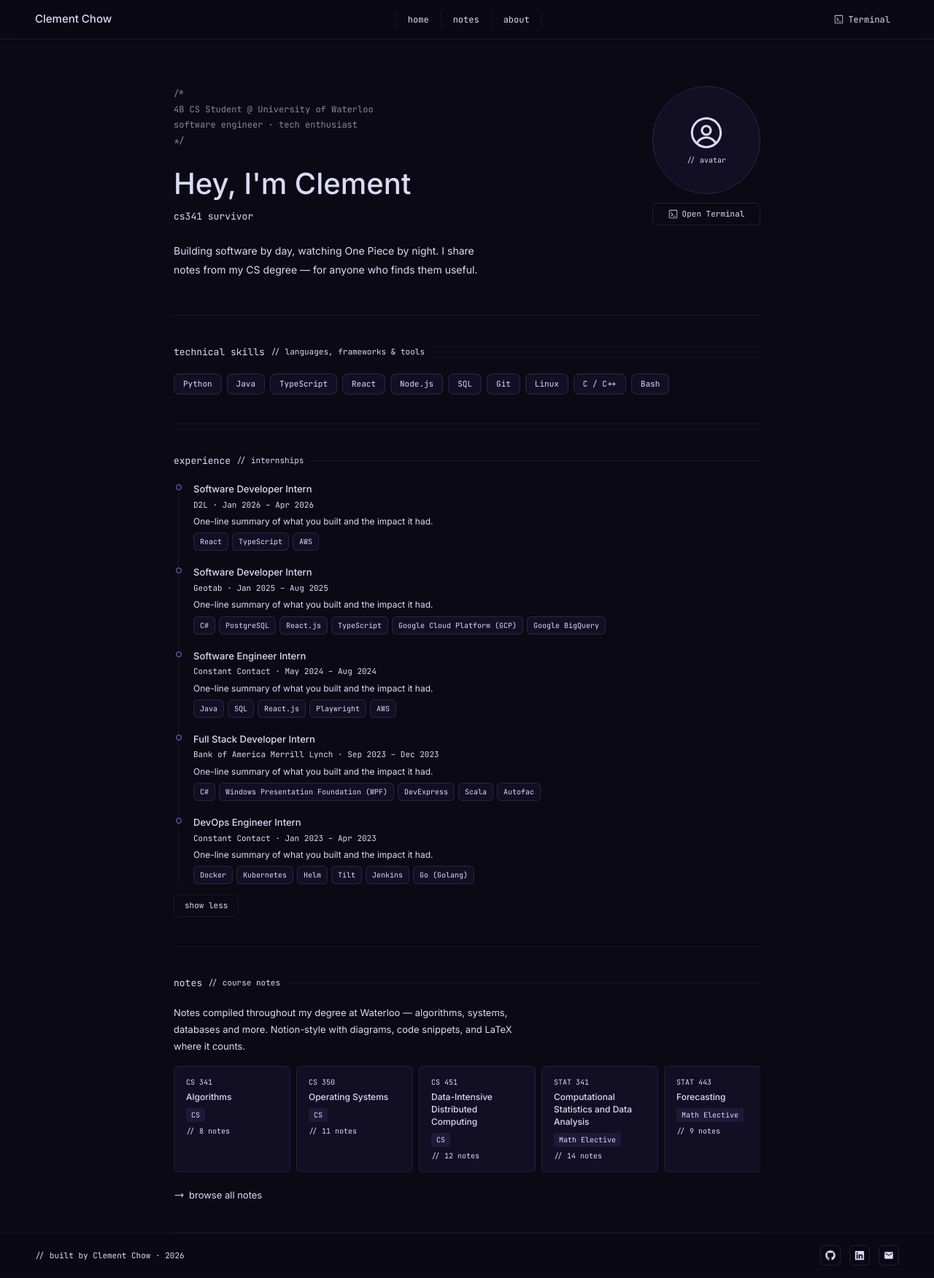
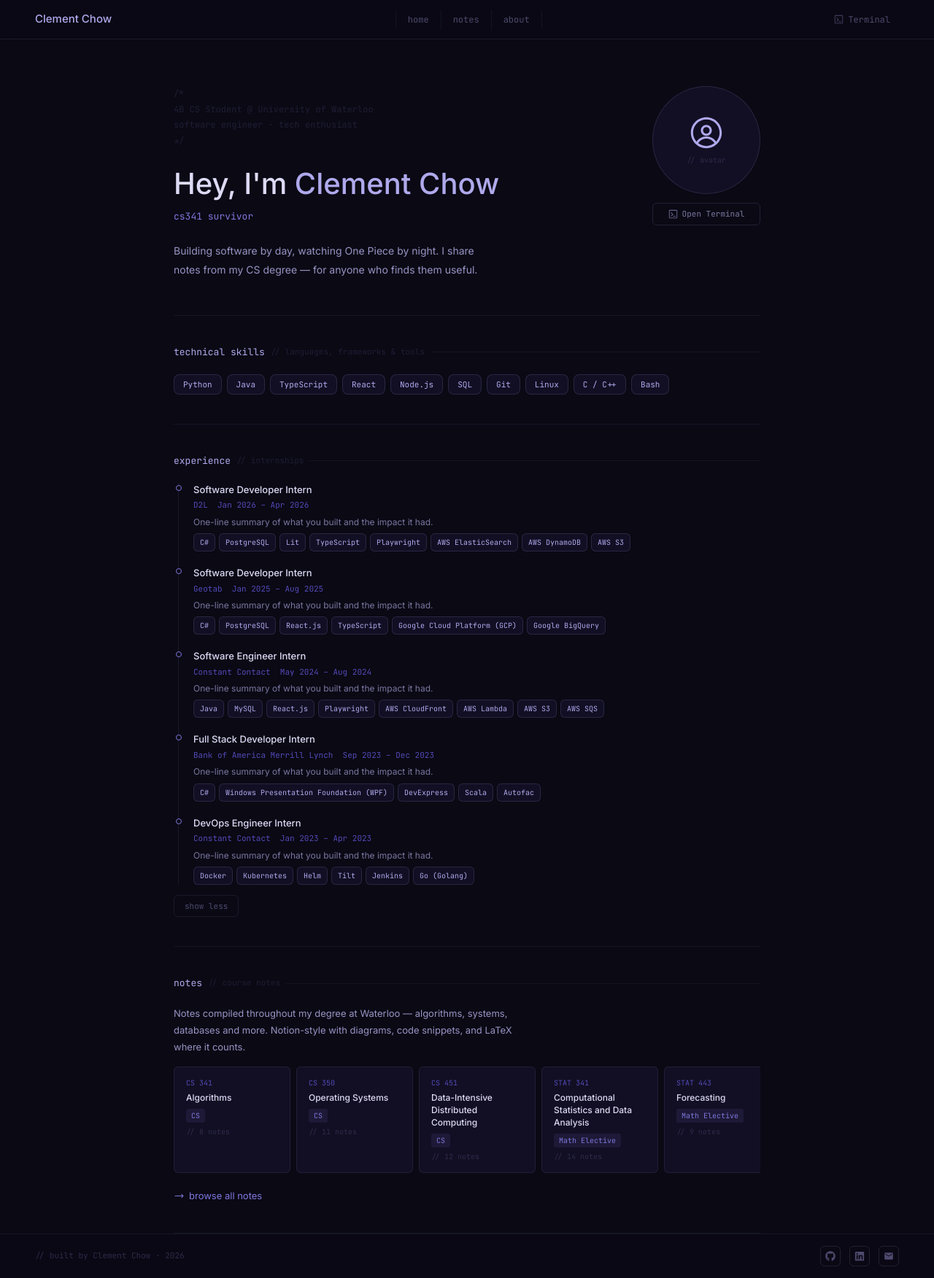
Before and after one commit to ClementNC/personal-portfolio, a Next.js app: page / in a window 1280 px wide. Shown: the whole page at 73% size. Built offline with nearby package versions, Linux system fonts and the light colour scheme.

Commit message:
CSS styles were previously not applied at all due to formatting issue

```diff
--- a/src/components/home/ExperienceList.tsx
+++ b/src/components/home/ExperienceList.tsx
@@ -22,13 +22,13 @@ function ExperienceItem({ entry }: ExperienceItemProps) {
       {/* Timeline node — bg matches page so the border-left line appears to pass behind it */}
       <div className="absolute left-[-4.5px] top-[3px] w-2 h-2 rounded-full bg-[var(--bg)] [border:1.5px_solid_var(--accent-mid)]" />
 
-      <p className="text-[13px] font-medium text-[--text-primary]">
+      <p className="text-[13px] font-medium text-(--text-primary)">
         {entry.role}
       </p>
-      <p className="font-mono text-[11px] text-[--accent-dark] mt-[3px]">
-        {entry.company}&nbsp;·&nbsp;{entry.period}
+      <p className="font-mono text-[11px] text-(--accent-dark) mt-[3px]">
+        {entry.company}&nbsp;&nbsp;{entry.period}
       </p>
-      <p className="text-[12px] text-[--text-muted] mt-[5px] leading-[1.6]">
+      <p className="text-[12px] text-(--text-muted) mt-[5px] leading-[1.6]">
         {entry.description}
       </p>
       <div className="flex flex-wrap gap-[5px] mt-[6px]">
@@ -54,7 +54,7 @@ export function ExperienceList() {
       ref={ref}
       className="fade-in py-10 [border-bottom:0.5px_solid_rgba(175,169,236,0.07)]"
     >
-      <SectionHeader title="experience" comment="// internships" />
+      <SectionHeader title="experience" comment="internships" />
 
       {/* Timeline — border-left forms the vertical line */}
       <div className="[border-left:0.5px_solid_rgba(175,169,236,0.1)] ml-[6px]">
@@ -79,7 +79,7 @@ export function ExperienceList() {
       {hidden.length > 0 && (
         <button
           onClick={() => setExpanded((prev) => !prev)}
-          className="font-mono inline-flex items-center gap-[6px] mt-[14px] [border:0.5px_solid_rgba(175,169,236,0.10)] rounded-[6px] px-[14px] py-[6px] text-[11px] text-[--text-dim] hover:text-[--accent] hover:[border-color:rgba(175,169,236,0.25)] transition-colors duration-150 cursor-pointer"
+          className="font-mono inline-flex items-center gap-[6px] mt-[14px] [border:0.5px_solid_rgba(175,169,236,0.10)] rounded-[6px] px-[14px] py-[6px] text-[11px] text-(--text-dim) hover:text-(--accent) hover:[border-color:rgba(175,169,236,0.25)] transition-colors duration-150 cursor-pointer"
         >
           <span>{expanded ? "show less" : `show ${hidden.length} more`}</span>
         </button>
--- a/src/components/home/Hero.tsx
+++ b/src/components/home/Hero.tsx
@@ -32,12 +32,12 @@ export function Hero() {
         />
 
         {/* Name heading */}
-        <h1 className="text-[40px] font-medium text-[--text-primary] leading-[1.15] mb-3">
-          Hey, I'm <span className="text-[--accent]">Clement</span>
+        <h1 className="text-[40px] font-medium text-(--text-primary) leading-[1.15] mb-3">
+          Hey, I'm <span className="text-(--accent)">Clement Chow</span>
         </h1>
 
         {/* Typewriter row */}
-        <div className="font-mono text-[13px] text-[--accent-mid] flex items-center min-h-[20px] mb-6">
+        <div className="font-mono text-[13px] text-(--accent-mid) flex items-center min-h-[20px] mb-6">
           <TypeAnimation
             sequence={typewriterSequence}
             speed={{
@@ -55,9 +55,9 @@ export function Hero() {
         </div>
 
         {/* Blurb */}
-        <p className="text-[14px] text-[--text-muted] leading-[1.9] max-w-[420px]">
+        <p className="text-[14px] text-(--text-body) leading-[1.9] max-w-[420px]">
           Building software by day, watching One Piece by night.{" "}
-          <span className="text-[--text-body]">
+          <span className="text-(--text-body)">
             I share notes from my CS degree — for anyone who finds them useful.
           </span>
         </p>
@@ -67,8 +67,8 @@ export function Hero() {
       <div className="flex flex-col items-end gap-3 shrink-0">
         {/* Avatar circle */}
         <div className="w-[148px] h-[148px] rounded-full bg-[var(--bg-card)] [border:0.5px_solid_rgba(175,169,236,0.15)] flex flex-col items-center justify-center gap-[6px]">
-          <RxAvatar size={48} className="text-[--accent]" />
-          <span className="font-mono text-[10px] text-[--accent-ghost]">
+          <RxAvatar size={48} className="text-(--accent)" />
+          <span className="font-mono text-[10px] text-(--accent-ghost)">
             // avatar
           </span>
         </div>
@@ -76,7 +76,7 @@ export function Hero() {
         {/* Open terminal button — opens in fullscreen for an immersive entry */}
         <button
           onClick={() => openTerminal("fullscreen")}
-          className="w-[148px] py-[6px] flex items-center justify-center gap-[6px] font-mono text-[11px] text-[--text-muted] rounded-[6px] [border:0.5px_solid_rgba(175,169,236,0.15)] hover:[border-color:rgba(175,169,236,0.28)] hover:text-[--accent] transition-colors duration-[180ms] ease-linear cursor-pointer"
+          className="w-[148px] py-[6px] flex items-center justify-center gap-[6px] font-mono text-[11px] text-(--text-muted) rounded-[6px] [border:0.5px_solid_rgba(175,169,236,0.15)] hover:[border-color:rgba(175,169,236,0.28)] hover:text-(--accent) transition-colors duration-[180ms] ease-linear cursor-pointer"
         >
           <VscTerminal size={13} />
           Open Terminal
--- a/src/components/home/NotesPreview.tsx
+++ b/src/components/home/NotesPreview.tsx
@@ -18,12 +18,12 @@ function NoteCard({ card }: NoteCardProps) {
       href={card.href}
       className="flex-shrink-0 w-[160px] bg-[var(--bg-card)] [border:0.5px_solid_rgba(175,169,236,0.1)] hover:[border-color:rgba(175,169,236,0.28)] rounded-[6px] px-4 py-[14px] transition-colors duration-200 cursor-pointer"
     >
-      <p className="font-mono text-[10px] text-[--accent-dark] mb-[5px]">{card.file}</p>
-      <p className="text-[12px] font-medium text-[--text-primary] leading-[1.4]">{card.title}</p>
-      <span className="inline-block font-mono text-[10px] px-[7px] py-[2px] rounded-[3px] bg-[rgba(127,119,221,0.1)] text-[--accent-mid] mt-[6px]">
+      <p className="font-mono text-[10px] text-(--accent-dark) mb-[5px]">{card.file}</p>
+      <p className="text-[12px] font-medium text-(--text-primary) leading-[1.4]">{card.title}</p>
+      <span className="inline-block font-mono text-[10px] px-[7px] py-[2px] rounded-[3px] bg-[rgba(127,119,221,0.1)] text-(--accent-mid) mt-[6px]">
         {card.tag}
       </span>
-      <p className="font-mono text-[10px] text-[--accent-ghost] mt-[5px]">
+      <p className="font-mono text-[10px] text-(--accent-ghost) mt-[5px]">
         {`// ${card.count} notes`}
       </p>
     </Link>
@@ -40,13 +40,10 @@ export function NotesPreview() {
       ref={ref}
       className="fade-in py-10 [border-bottom:0.5px_solid_rgba(175,169,236,0.07)]"
     >
-      <SectionHeader title="notes" comment="// course notes" />
+      <SectionHeader title="notes" comment="course notes" />
 
-      <p className="text-[13px] text-[--text-muted] leading-[1.75] mb-4 max-w-[500px]">
-        Notes compiled throughout my degree at Waterloo — algorithms, systems, databases and more.{" "}
-        <span className="text-[--text-body]">
-          Notion-style with diagrams, code snippets, and LaTeX where it counts.
-        </span>
+      <p className="text-[13px] text-(--text-body) leading-[1.75] mb-4 max-w-[500px]">
+        Notes compiled throughout my degree at Waterloo — algorithms, systems, databases and more. Notion-style with diagrams, code snippets, and LaTeX where it counts.
       </p>
 
       {/* Horizontal scroll — custom scrollbar to match the design system */}
@@ -58,7 +55,7 @@ export function NotesPreview() {
 
       <Link
         href="/notes"
-        className="inline-block mt-[14px] text-[13px] text-[--accent-mid] hover:text-[--accent] transition-colors duration-150"
+        className="inline-block mt-[14px] text-[13px] text-(--accent-mid) hover:text-(--accent) transition-colors duration-150"
       >
         <HiArrowLongRight size={15} className="inline mr-[6px] translate-y-[-1px]" />browse all notes
       </Link>
--- a/src/components/home/Skills.tsx
+++ b/src/components/home/Skills.tsx
@@ -15,7 +15,7 @@ export function Skills() {
     >
       <SectionHeader
         title="technical skills"
-        comment="// languages, frameworks & tools"
+        comment="languages, frameworks & tools"
       />
       <div className="flex flex-wrap gap-[7px]">
         {SKILLS.map((skill) => (
--- a/src/components/home/Terminal.tsx
+++ b/src/components/home/Terminal.tsx
@@ -154,7 +154,7 @@ function TerminalWindow({
           </button>
         </div>
 
-        <span className="font-mono text-[11px] text-[--text-dim]">
+        <span className="font-mono text-[11px] text-(--text-dim)">
           {currentPath}
         </span>
 
--- a/src/components/ui/Comment.tsx
+++ b/src/components/ui/Comment.tsx
@@ -17,7 +17,7 @@ export function Comment({
   style = "line",
   className = "",
 }: CommentProps) {
-  const base = `font-mono text-[--accent-ghost] opacity-60 leading-[1.8] ${className}`;
+  const base = `font-mono text-(--accent-ghost) opacity-60 leading-[1.8] ${className}`;
 
   if (style === "line") {
     return (
--- a/src/components/ui/Footer.tsx
+++ b/src/components/ui/Footer.tsx
@@ -4,13 +4,13 @@ import { MdEmail } from "react-icons/md";
 import { SITE_NAME, SITE_YEAR, SOCIAL_LINKS } from "@/constants/site";
 
 const ICON_LINK_CLASSES =
-  "flex items-center justify-center w-7 h-7 rounded-md border-[0.5px] border-white/[0.10] text-[--text-dim] transition-colors duration-150 hover:text-[--accent] hover:border-white/[0.28]";
+  "flex items-center justify-center w-7 h-7 rounded-md border-[0.5px] border-white/[0.10] text-(--text-dim) transition-colors duration-150 hover:text-(--accent) hover:border-white/[0.28]";
 
 export function Footer() {
   return (
     <footer className="bottom-0 flex items-center justify-between px-12 py-4 border-t-[0.5px] border-white/[0.06] bg-[rgba(10,9,20,0.6)] backdrop-blur-md">
       {/* Left — credit */}
-      <span className="font-mono text-[11px] text-[--accent-ghost]">
+      <span className="font-mono text-[11px] text-(--accent-ghost)">
         // built by {SITE_NAME} · {SITE_YEAR}
       </span>
 
--- a/src/components/ui/Nav.tsx
+++ b/src/components/ui/Nav.tsx
@@ -23,7 +23,7 @@ export function Nav() {
       <Link
         href="/"
         onClick={handleNameClick}
-        className="text-[15px] font-medium text-[--accent] hover:opacity-80 transition-opacity duration-150"
+        className="text-[15px] font-medium text-(--accent) hover:opacity-80 transition-opacity duration-150"
       >
         {SITE_NAME}
       </Link>
@@ -36,7 +36,7 @@ export function Nav() {
             <Link
               key={link.href}
               href={link.href}
-              className={`inline-flex items-center font-mono text-[12px] px-[16px] py-[4px] transition-colors duration-[150ms] [border-left:0.5px_solid_rgba(175,169,236,0.07)] text-[--text-dim] hover:text-[--accent] hover:bg-[rgba(175,169,236,0.05)] ${isLast ? "[border-right:0.5px_solid_rgba(175,169,236,0.07)]" : ""}`}
+              className={`inline-flex items-center font-mono text-[12px] px-[16px] py-[4px] transition-colors duration-[150ms] [border-left:0.5px_solid_rgba(175,169,236,0.07)] text-(--text-dim) hover:text-(--accent) hover:bg-[rgba(175,169,236,0.05)] ${isLast ? "[border-right:0.5px_solid_rgba(175,169,236,0.07)]" : ""}`}
             >
               {link.label}
             </Link>
@@ -48,7 +48,7 @@ export function Nav() {
       <button
         onClick={() => openTerminal("panel")}
         aria-label="Open terminal"
-        className="flex items-center gap-[6px] font-mono text-[12px] px-[12px] py-[4px] rounded-[4px] text-[--text-dim] hover:text-[--accent] hover:bg-[rgba(175,169,236,0.05)] transition-colors duration-[150ms] cursor-pointer"
+        className="flex items-center gap-[6px] font-mono text-[12px] px-[12px] py-[4px] rounded-[4px] text-(--text-dim) hover:text-(--accent) hover:bg-[rgba(175,169,236,0.05)] transition-colors duration-[150ms] cursor-pointer"
       >
         <VscTerminal size={13} />
         Terminal
--- a/src/components/ui/SectionHeader.tsx
+++ b/src/components/ui/SectionHeader.tsx
@@ -1,3 +1,5 @@
+import { Comment } from "@/components/ui/Comment";
+
 export interface SectionHeaderProps {
   title: string;
   comment: string;
@@ -6,10 +8,8 @@ export interface SectionHeaderProps {
 export function SectionHeader({ title, comment }: SectionHeaderProps) {
   return (
     <div className="flex items-center gap-2 mb-5">
-      <span className="font-mono text-[13px] text-[--accent]">{title}</span>
-      <span className="font-mono text-[11px] text-[--accent-ghost]">
-        {comment}
-      </span>
+      <span className="font-mono text-[13px] text-(--accent)">{title}</span>
+      <Comment lines={[comment]} style="line" className="text-[11px] mb-0" />
       <div className="flex-1 h-px bg-white/5" />
     </div>
   );
--- a/src/components/ui/Tag.tsx
+++ b/src/components/ui/Tag.tsx
@@ -11,7 +11,7 @@ const SIZE_CLASSES: Record<NonNullable<TagProps["size"]>, string> = {
 export function Tag({ label, size = "md" }: TagProps) {
   return (
     <span
-      className={`font-mono text-[--accent] bg-[var(--bg-card)] [border:0.5px_solid_rgba(175,169,236,0.15)] hover:[border-color:rgba(175,169,236,0.28)] transition-colors duration-150 ease-linear ${SIZE_CLASSES[size]}`}
+      className={`font-mono text-(--accent) bg-[var(--bg-card)] [border:0.5px_solid_rgba(175,169,236,0.15)] hover:[border-color:rgba(175,169,236,0.28)] transition-colors duration-150 ease-linear ${SIZE_CLASSES[size]}`}
     >
       {label}
     </span>
--- a/src/constants/experience.ts
+++ b/src/constants/experience.ts
@@ -12,7 +12,7 @@ export const EXPERIENCE: ExperienceEntry[] = [
     company: "D2L",
     period: "Jan 2026 – Apr 2026",
     description: "One-line summary of what you built and the impact it had.",
-    tags: ["React", "TypeScript", "AWS"],
+    tags: ["C#", "PostgreSQL", "Lit", "TypeScript", "Playwright", "AWS ElasticSearch", "AWS DynamoDB", "AWS S3"],
   },
   {
     role: "Software Developer Intern",
@@ -26,7 +26,7 @@ export const EXPERIENCE: ExperienceEntry[] = [
     company: "Constant Contact",
     period: "May 2024 – Aug 2024",
     description: "One-line summary of what you built and the impact it had.",
-    tags: ["Java", "SQL", "React.js", "Playwright", "AWS"],
+    tags: ["Java", "MySQL", "React.js", "Playwright", "AWS CloudFront", "AWS Lambda", "AWS S3", "AWS SQS"],
   },
   {
     role: "Full Stack Developer Intern",
```
